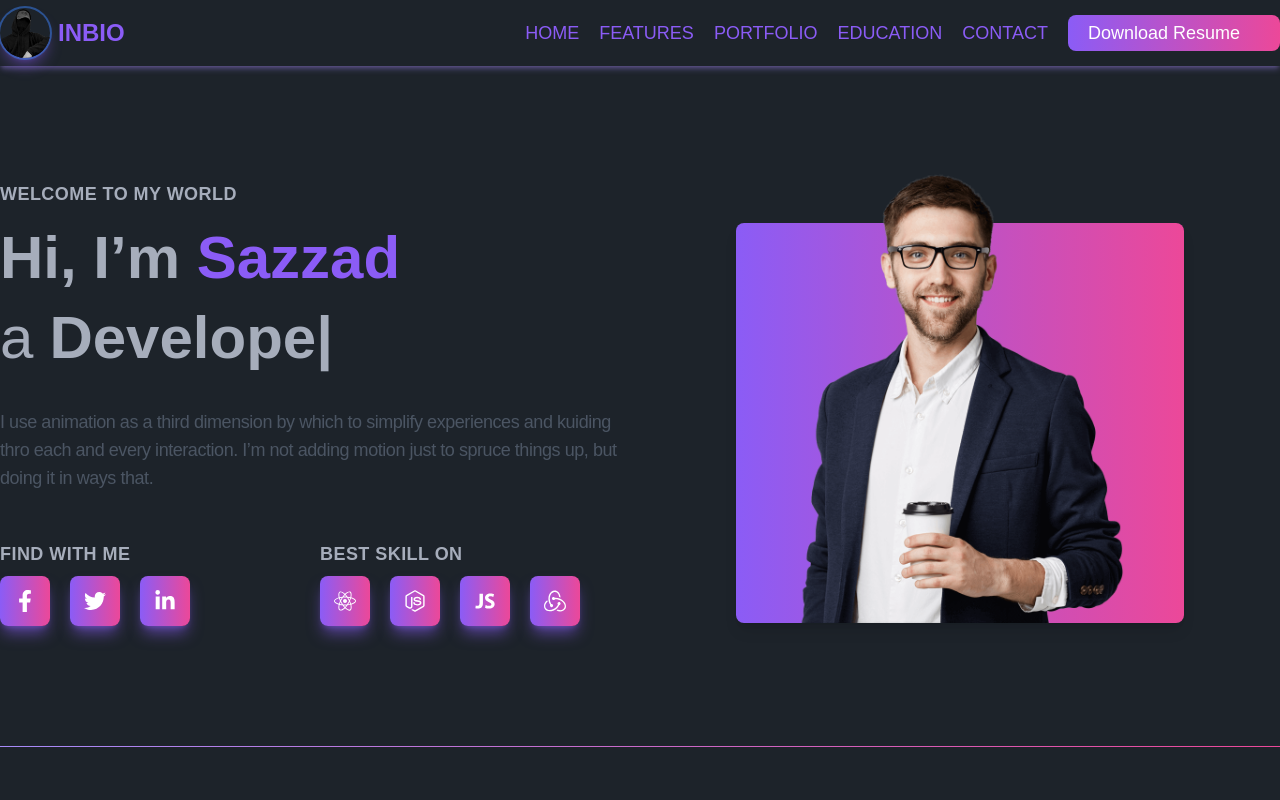
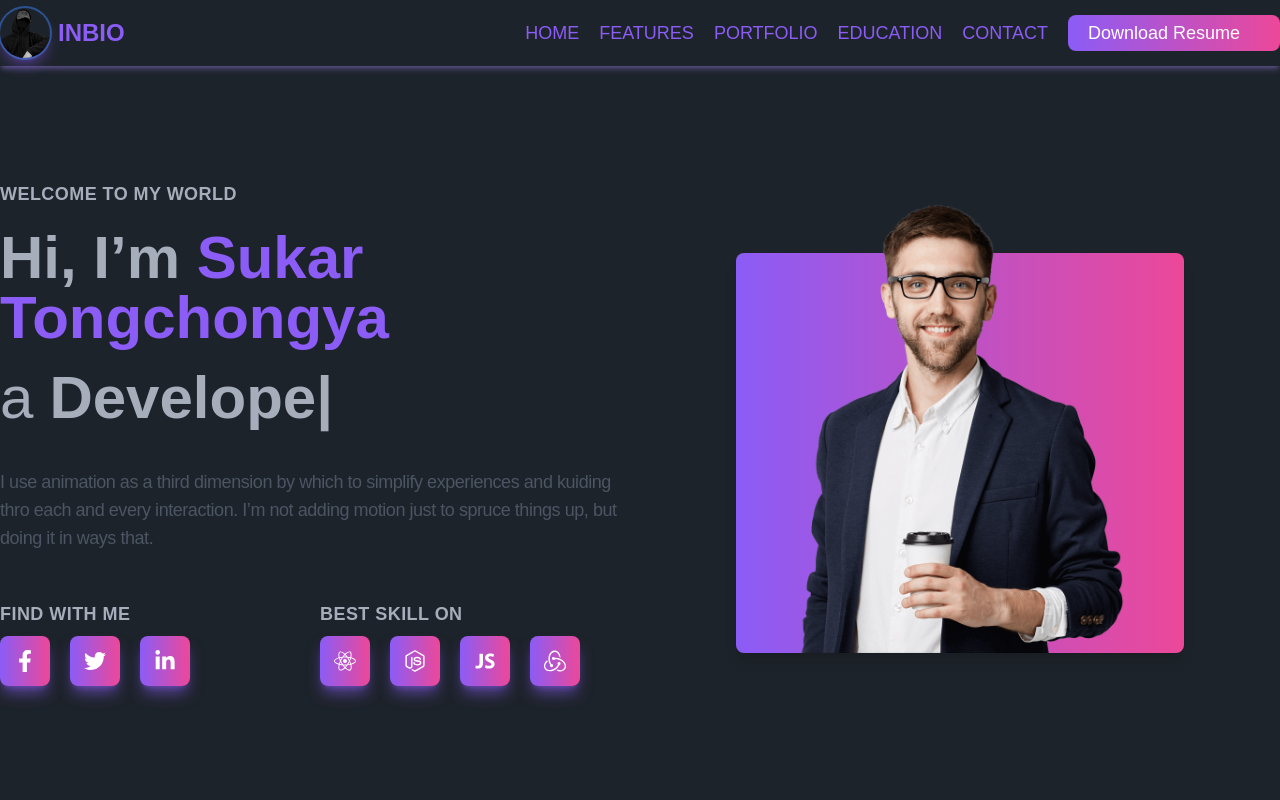
Before and after one commit to dev-SazzadHossain/INBIO, a React (Vite) app: page / in a window 1280 px wide. Shown: the top 800 px of the page. Built offline with nearby package versions, Linux system fonts and the light colour scheme.

Commit message:
text-change

```diff
--- a/src/Components/Footer/Footer.jsx
+++ b/src/Components/Footer/Footer.jsx
@@ -13,7 +13,7 @@
           />
         </div>
         <h4 className="text-center pt-5 font-bold tracking-tight text-gray-500">
-          © 2022. All rights, Made by sazzad
+          © 2022. All rights, Made by Sukar Tongchongya
         </h4>
       </div>
     </div>
--- a/src/Pages/Hero/HeroLeft.jsx
+++ b/src/Pages/Hero/HeroLeft.jsx
@@ -17,7 +17,10 @@
       </h4>
       <div className="py-5">
         <h1 className="lg:text-6xl md:text-6xl sm:text-3xl text-xl font-bold  font-Poppins">
-          Hi, I’m <span className="text-violet-500 font-Poppins">Sazzad</span>
+          Hi, I’m{" "}
+          <span className="text-violet-500 font-Poppins">
+            Sukar Tongchongya
+          </span>
         </h1>
       </div>
       <div>
```
